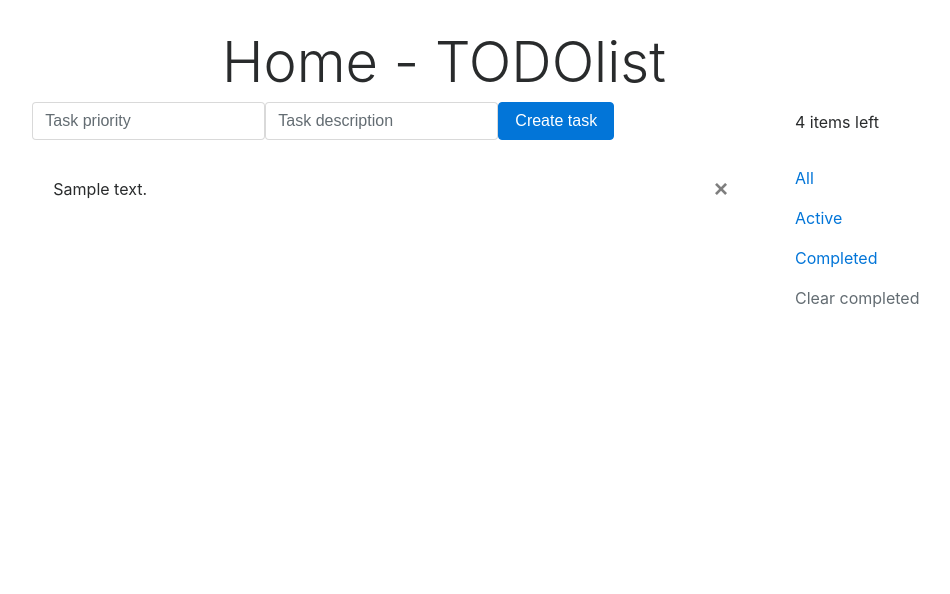
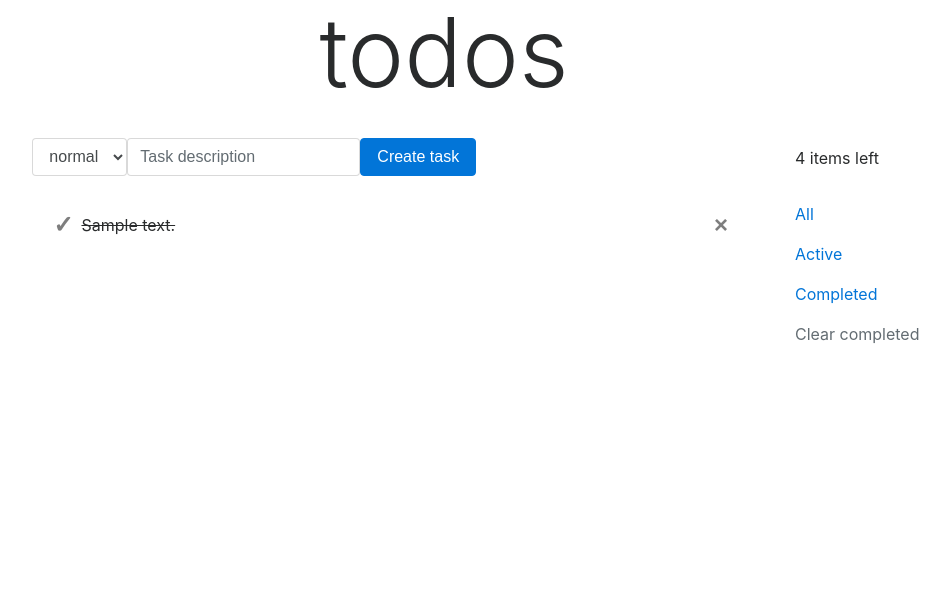
Before and after one commit to dmmeteo/todolist, a Django app: template templates/home.html in a window 1280 px wide. Shown: the top 594 px of the page, without its empty margins (196-1146 px from the left). Run offline with Django 3.2, Linux system fonts and the light colour scheme; tables that the repository leaves empty hold one stand-in row (values such as "Sample post"); the template is opened without the code that fills it: values that come from a table or form of the project are taken from there, most other values are stand-ins (such as "Sample title", 1, 10 or a date in 2020); some libraries are stand-ins or nearby versions.

Commit message:
normal select for priority

```diff
--- a/couchdb-design-docs/tasks.js/views/active/map.js
+++ b/couchdb-design-docs/tasks.js/views/active/map.js
@@ -1,5 +1,5 @@
 function(doc) {
     if(doc.type == 'task' && doc.status == 'active'){
-        emit(doc.status, {'description':doc.description, 'priority': doc.priority});
+        emit(doc.status, doc);
     }
 }
--- a/couchdb-design-docs/tasks.js/views/all_tasks/map.js
+++ b/couchdb-design-docs/tasks.js/views/all_tasks/map.js
@@ -1,5 +1,5 @@
 function(doc) {
     if(doc.type == 'task'){
-        emit(doc._id, {'description':doc.description, 'priority': doc.priority});
+        emit(doc._id, doc);
     }
 }
--- a/static/main.css
+++ b/static/main.css
@@ -1,9 +1,3 @@
-/* Move down content because we have a fixed navbar that is 50px tall */
-body {
-  padding-top: 2rem;
-}
-
-
 /* Sticky footer styles
 -------------------------------------------------- */
 html {
@@ -23,3 +17,48 @@ body {
   line-height: 60px; /* Vertically center the text there */
   background-color: #f5f5f5;
 }
+
+.done {
+  float: left;
+  font-family: Arial;
+  font-size: 1.5rem;
+  font-weight: 700;
+  line-height: 1;
+  color: #000;
+  text-shadow: 0 1px 0 #fff;
+  opacity: .5;
+}
+
+button.done {
+  padding: 0;
+  cursor: pointer;
+  background: 0 0;
+  border: 0;
+  -webkit-appearance: none;
+  margin-right: .5rem;
+}
+
+.low {
+  background-color: #d9edf7;
+  border-color: #bcdff1;
+  color: #31708f;
+}
+
+.normal {
+  background-color: #dff0d8;
+  border-color: #d0e9c6;
+  color: #3c763d;
+}
+
+.high {
+  background-color: #fcf8e3;
+  border-color: #faf2cc;
+  color: #8a6d3b;
+}
+
+
+.critical {
+  background-color: #f2dede;
+  border-color: #ebcccc;
+  color: #a94442;
+}
--- a/templates/base.html
+++ b/templates/base.html
@@ -10,10 +10,11 @@
     <link rel="stylesheet" href="{% static 'main.css' %}"/>
 </head>
 <body>
-    <div class="d-flex justify-content-around align-self-center">
-        <h1 class="display-4 ">Home - TODOlist</h1>
-    </div>
     <div class="container-fluid">
+        <div class="d-flex justify-content-around align-self-center">
+            <h1 class="display-1 ">todos</h1>
+        </div>
+        <br>
         <div class="row">
             <div class="col-md-7 col-sm-12 offset-md-2">
                 {% block content %}
--- a/templates/home.html
+++ b/templates/home.html
@@ -13,14 +13,27 @@
     </form><br>
     {% if tasks|length > 0 %}
     {% for task in tasks %}
-        <div class="alert {{ task.value.priority }}" role="alert">
 
-            <button type="button" class="close" data-dismiss="alert" aria-label="Close">
-                <span aria-hidden="true">&times;</span>
-            </button>
+        {% if task.value.status != 'deleted' %}
 
-            {{ task.value.description }}
-        </div>
+            <div id="{{ task.id }}" class="alert {{ task.value.priority }}" role="alert">
+
+                <button type="button" class="close" data-dismiss="alert" aria-label="Close">
+                    <span aria-hidden="true">&times;</span>
+                </button>
+                <button type="button" class="done" aria-label="Done">
+                    <span aria-hidden="true">&#10003;</span>
+                </button>
+
+                {% if task.value.status == 'active' %}
+                    {{ task.value.description }}
+                {% elif task.value.status == 'completed' %}
+                    <s>{{ task.value.description }}</s>
+                {% endif %}
+            </div>
+
+        {% endif %}
+
     {% endfor %}
     {% else %}
         <div class="alert">Sorry. No tasks todo....</div>
--- a/todolist/forms.py
+++ b/todolist/forms.py
@@ -4,9 +4,20 @@ from django import forms
 class CreateTask(forms.Form):
     error_css_class = 'has-danger'
     required_css_class = 'required'
+    options = (
+        ('normal', 'normal'),
+        ('low', 'low'),
+        ('high', 'high'),
+        ('critical', 'critical')
+    )
 
-    priority = forms.CharField(label=False, widget=forms.TextInput(attrs={"placeholder": "Task priority"}))
-    description = forms.CharField(label=False, max_length=300, widget=forms.TextInput(attrs={"placeholder": "Task description"}))
+    priority = forms.ChoiceField(label=False, choices=options)
+    description = forms.CharField(label=False, max_length=300,
+                                  widget=forms.TextInput(attrs={"placeholder": "Task description"}))
 
     def clean_priority(self):
-        return self.cleaned_data['priority']
+        data = self.cleaned_data['priority']
+        print data
+        if data not in ['normal', 'low', 'high', 'critical']:
+            data = 'normal'
+        return data
--- a/todolist/views.py
+++ b/todolist/views.py
@@ -10,9 +10,7 @@ import django_couch
 @render_to('home.html')
 def tasks_list(request):
     title = 'Home'
-    tasks = request.db.view('tasks/all_tasks').rows
-    for task in tasks:
-        print task.value
+    tasks = request.db.view('tasks/active').rows
     form = CreateTask(request.POST or None)
 
     if request.POST and form.is_valid():
@@ -26,7 +24,6 @@ def tasks_list(request):
         task_id = 'task_%s' % now.strftime("%d_%m_%Y_%H_%M_%S")
 
         doc.create(task_id)
-        form = CreateTask(None)
         return redirect('/')
 
     return {'title': title, 'tasks': tasks, 'form': form}
```
